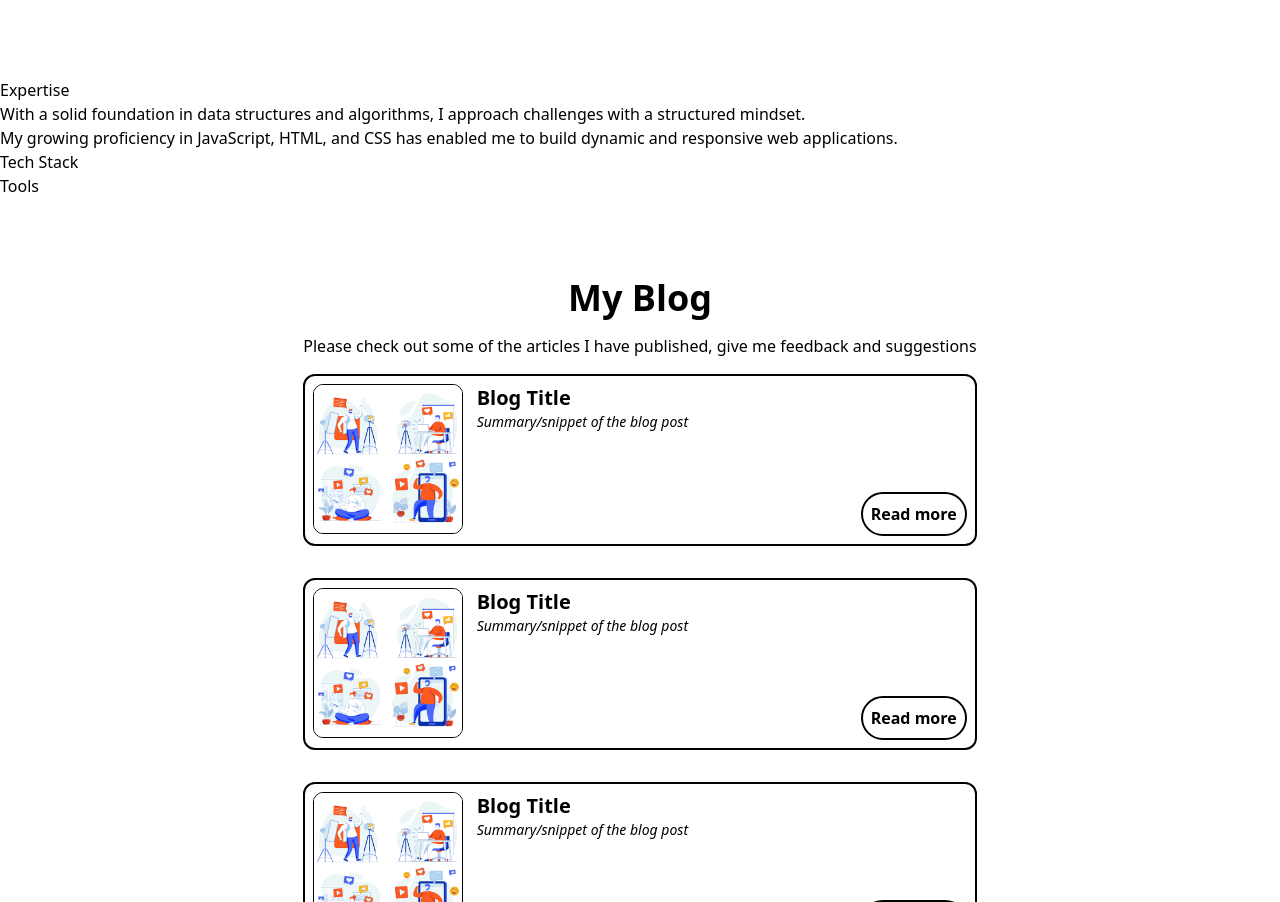
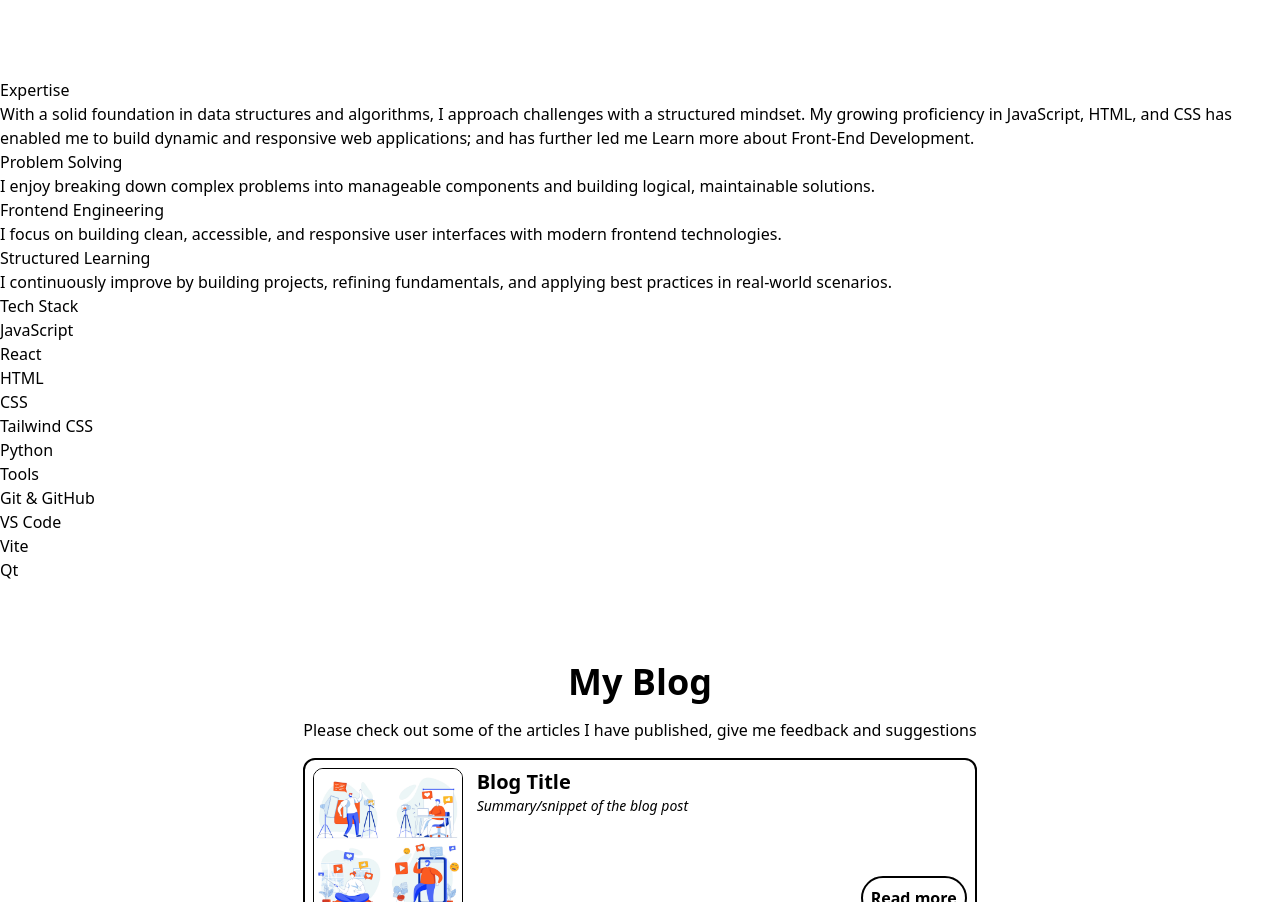
Before and after one commit to thabangDev77/thabangdev-portfolio, a React (Vite) app in the folder thabangdev-portfolio/: page / in a window 1280 px wide. Shown: the part 1980-2882 px from the top of the page. Built offline with nearby package versions, Linux system fonts and the light colour scheme.

Commit message:
feat: Expertise section

```diff
--- a/thabangdev-portfolio/src/components/expertise/Expertise.jsx
+++ b/thabangdev-portfolio/src/components/expertise/Expertise.jsx
@@ -1,37 +1,68 @@
-import React from 'react'
+import React from "react";
 
 function Expertise() {
   return (
-    <section id='expertise'>
+    <section id="expertise">
         <h2>Expertise</h2>
-      <p>With a solid foundation in data structures and algorithms, I approach challenges with a structured mindset.<br/> My growing proficiency in JavaScript, HTML, and CSS has enabled me to build dynamic and responsive web applications.</p>
-        {/*
-        <div>skills</div>
-        <div>experience</div>
-        <div>services</div>
+        <p>
+          With a solid foundation in data structures and algorithms, I approach
+          challenges with a structured mindset. My growing proficiency in
+          JavaScript, HTML, and CSS has enabled me to build dynamic and
+          responsive web applications; and has further led me Learn more about Front-End Development.
+        </p>
 
-        */}
+      {/* Expertise Pillars */}
+      <div>
+        <article>
+          <h3>Problem Solving</h3>
+          <p>
+            I enjoy breaking down complex problems into manageable components
+            and building logical, maintainable solutions.
+          </p>
+        </article>
 
+        <article>
+          <h3>Frontend Engineering</h3>
+          <p>
+            I focus on building clean, accessible, and responsive user
+            interfaces with modern frontend technologies.
+          </p>
+        </article>
 
-        <div>
+        <article>
+          <h3>Structured Learning</h3>
+          <p>
+            I continuously improve by building projects, refining fundamentals,
+            and applying best practices in real-world scenarios.
+          </p>
+        </article>
+      </div>
+
+      {/* Tech Stack */}
       <div>
         <h3>Tech Stack</h3>
-            </div>
-            <div>
-            {/* icons */}
-            </div>
+        <ul>
+          <li>JavaScript</li>
+          <li>React</li>
+          <li>HTML</li>
+          <li>CSS</li>
+          <li>Tailwind CSS</li>
+          <li>Python</li>
+        </ul>
       </div>
 
-        <div>
+      {/* Tools */}
       <div>
         <h3>Tools</h3>
-            </div>
-            <div>
-              {/* icons */}
-            </div>
+        <ul>
+          <li>Git & GitHub</li>
+          <li>VS Code</li>
+          <li>Vite</li>
+          <li>Qt</li>
+        </ul>
       </div>
     </section>
-  )
+  );
 }
 
-export default Expertise
+export default Expertise;
```
Lines whose indentation alone changed are shown as unchanged.
